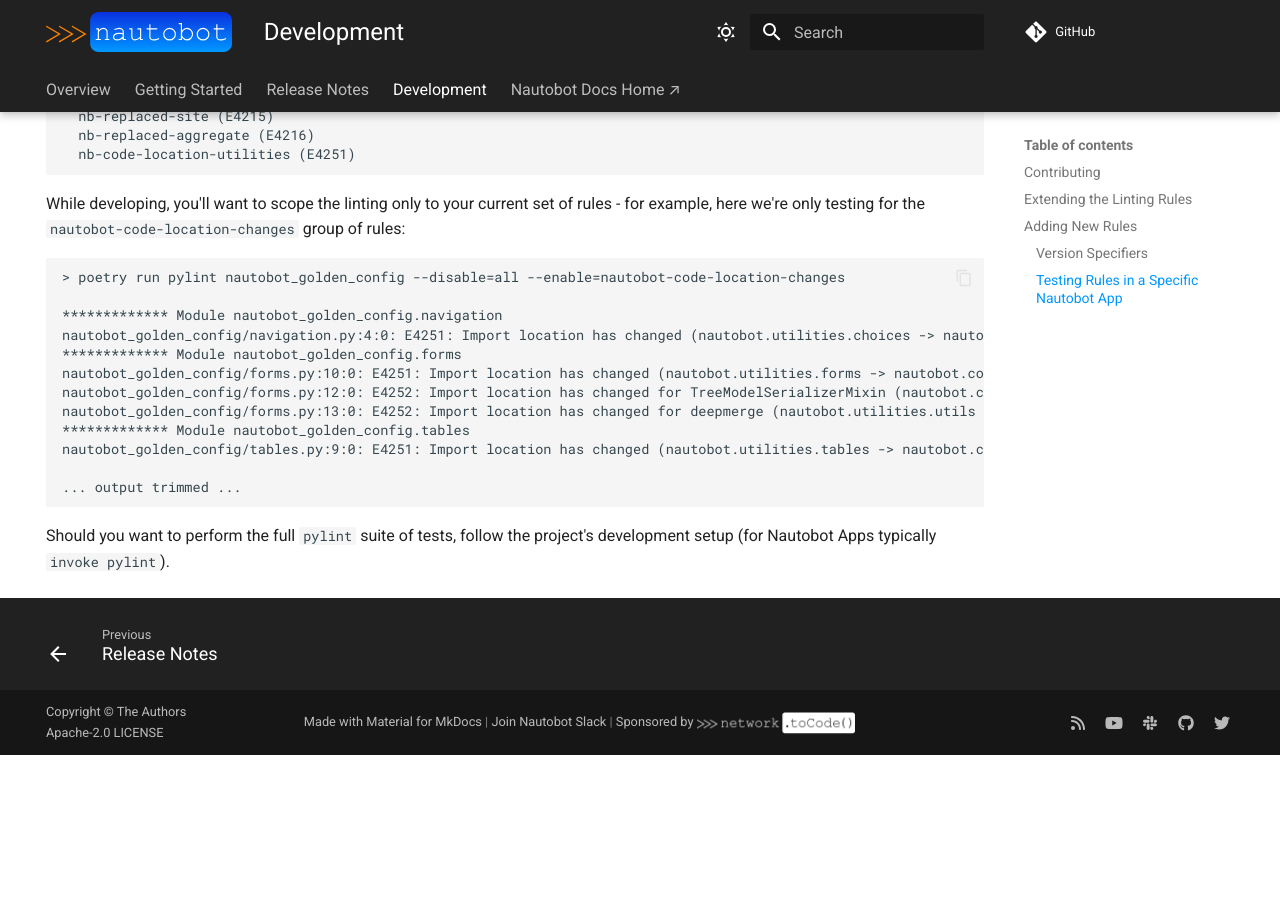
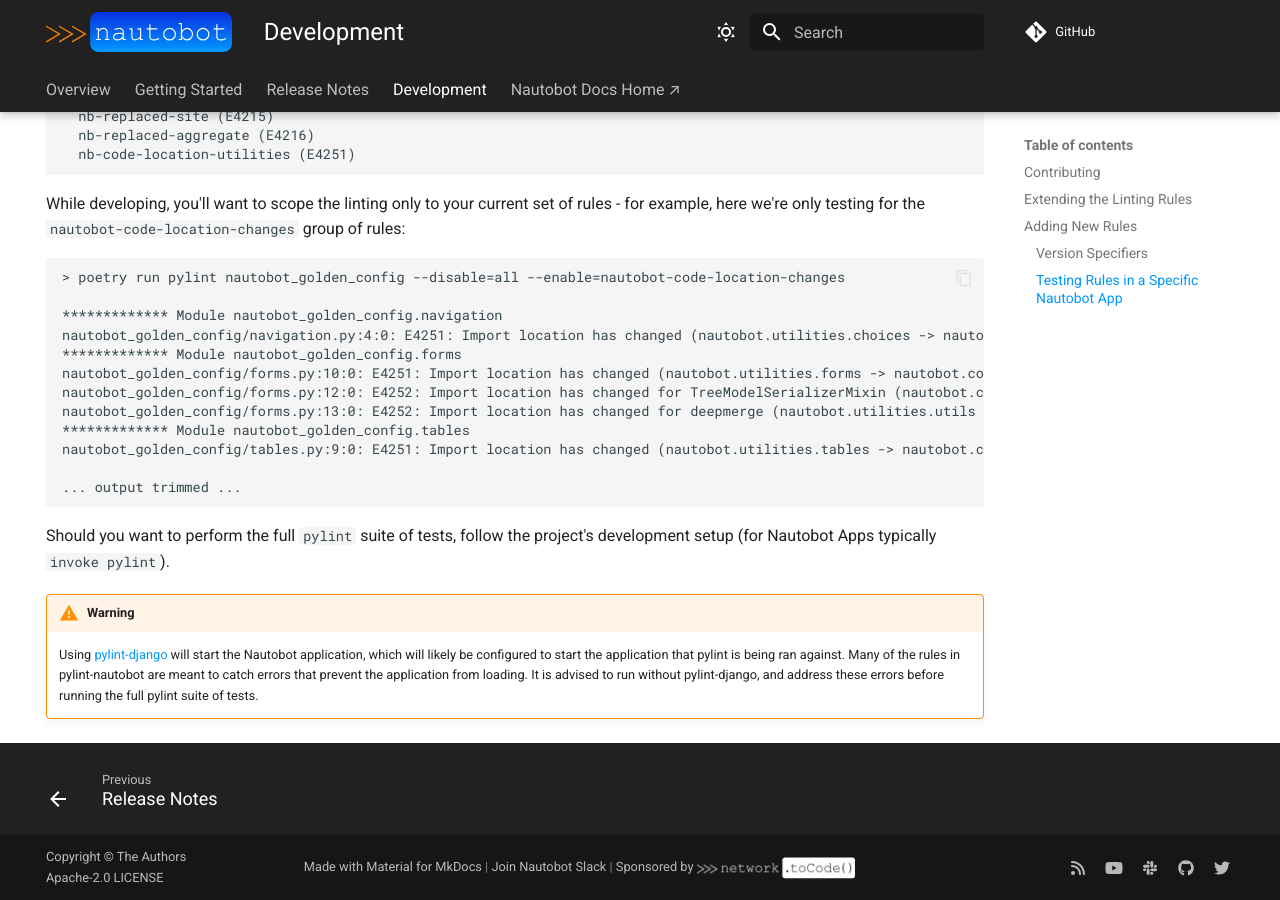
Before and after one commit to nautobot/pylint-nautobot, an MkDocs documentation site: the page built from docs/development.md, in a window 1280 px wide and 900 px high, scrolled down 2149 px. Built offline with MkDocs 1.6.1 and Material for MkDocs 9.7.7, drawn with Linux system fonts in a browser that asks for light colours; comment, search, counter and statistics services are not loaded; before the commit the page ends 2904 px from its top, so only the background shows below that.

Commit message:
Add a note about pylint-django

```diff
--- a/docs/development.md
+++ b/docs/development.md
@@ -136,3 +136,11 @@ nautobot_golden_config/tables.py:9:0: E4251: Import location has changed (nautob
 
 Should you want to perform the full `pylint` suite of tests, follow the
 project's development setup (for Nautobot Apps typically `invoke pylint`).
+
+!!! warning
+    Using [pylint-django](https://pypi.org/project/pylint-django/) will start
+    the Nautobot application, which will likely be configured to start the
+    application that pylint is being ran against. Many of the rules in
+    pylint-nautobot are meant to catch errors that prevent the application from
+    loading. It is advised to run without pylint-django, and address these
+    errors before running the full pylint suite of tests.
```
Also changed, not shown: docs/release_notes.md (+0 -2 lines).
